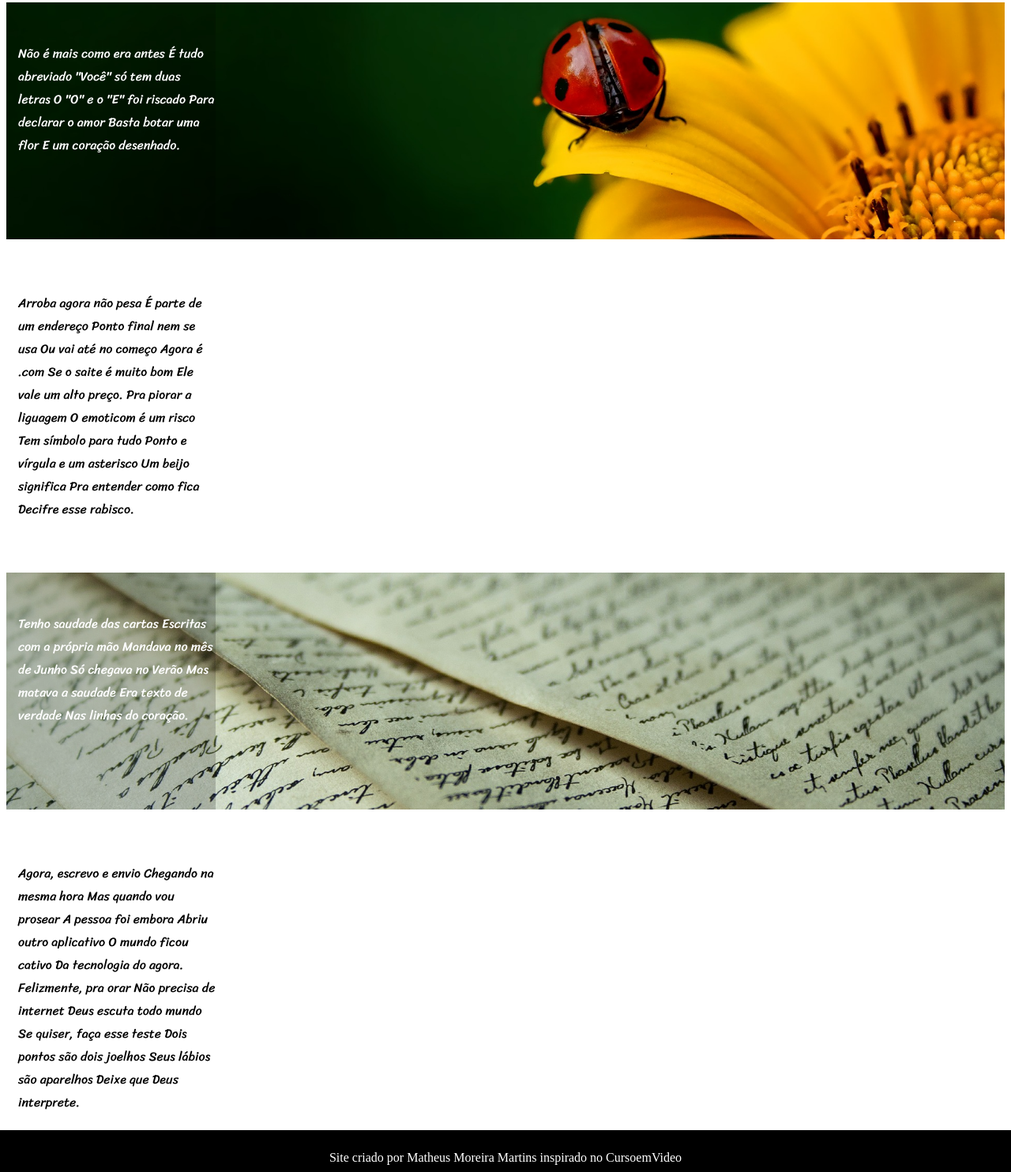
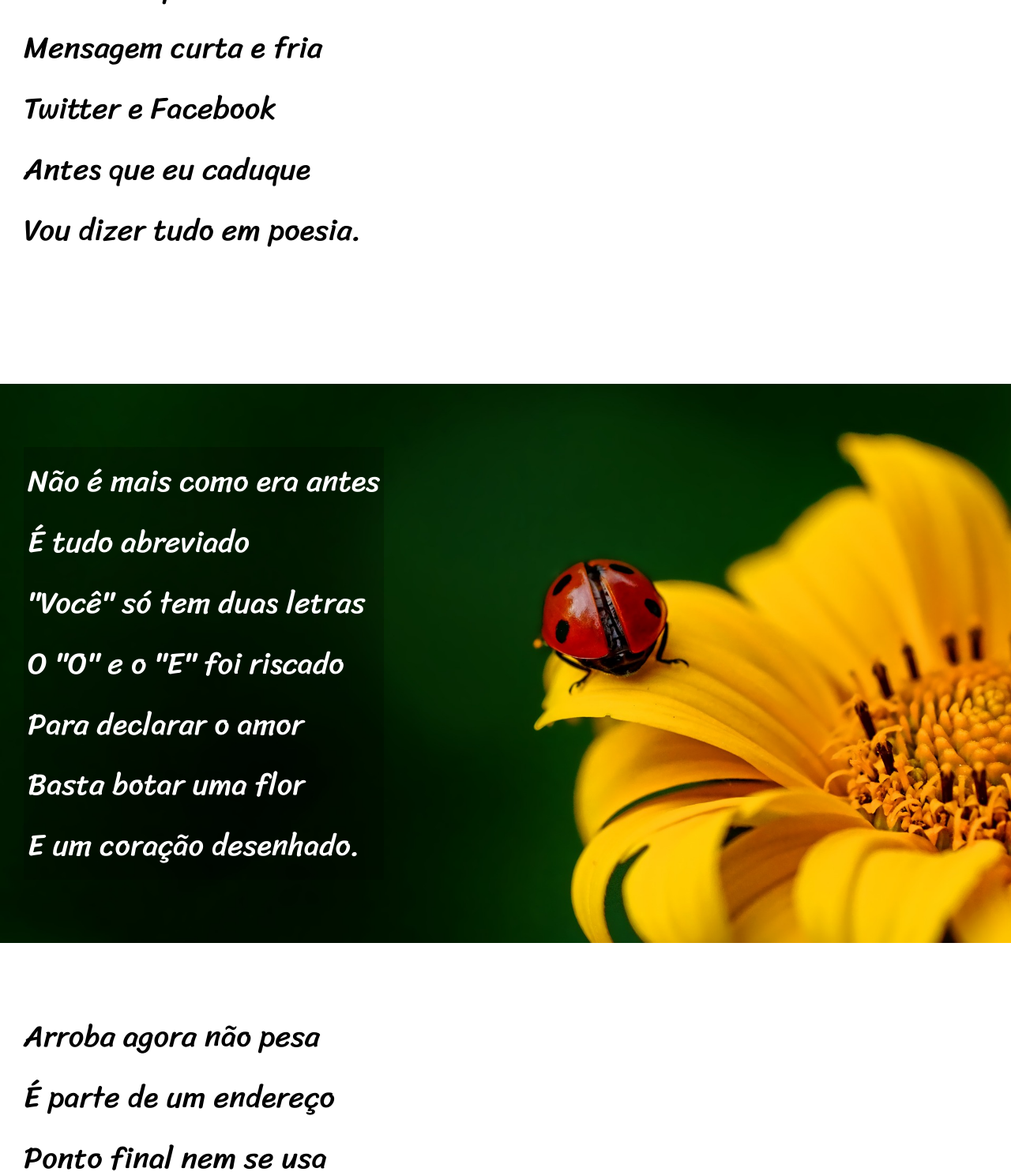
Before and after one commit to matheusmm99/HTML-CSS, a plain HTML site: page desafios/desafio012/index.html in a window 1280 px wide. Shown: the part 557-2041 px from the top of the page at 79% size. Drawn offline with Linux system fonts and the light colour scheme.

Commit message:
atualização final desafio 012

```diff
--- a/desafios/desafio012/index.html
+++ b/desafios/desafio012/index.html
@@ -13,63 +13,74 @@
         <p>Por<a href="https://www.recantodasletras.com.br/poesias/3186743" target="_blank"> Milton Duarte</a></p>
     </header>
     <main>
-        <p>Estou ficando cansado
-            Da tal tecnologia
-            Só se fala por e-mail
-            Mensagem curta e fria
-            Twitter e Facebook
-            Antes que eu caduque
-            Vou dizer tudo em poesia.</p>
-        <div id="flor">
-            <p>
-                Não é mais como era antes
-                É tudo abreviado
-                "Você" só tem duas letras
-                O "O" e o "E" foi riscado
-                Para declarar o amor
-                Basta botar uma flor
+        <div class="branco">
+            <p>Estou ficando cansado <br>
+                Da tal tecnologia <br>
+                Só se fala por e-mail <br>
+                Mensagem curta e fria <br>
+                Twitter e Facebook <br>
+                Antes que eu caduque <br>
+                Vou dizer tudo em poesia.</p>
+        </div>
+        <div class="imagem1">
+            <p id="flor">
+                Não é mais como era antes <br>
+                É tudo abreviado <br>
+                "Você" só tem duas letras <br>
+                O "O" e o "E" foi riscado <br>
+                Para declarar o amor <br>
+                Basta botar uma flor <br>
                 E um coração desenhado.
             </p>
         </div>
-        <p id="grande">Arroba agora não pesa
-            É parte de um endereço
-            Ponto final nem se usa
-            Ou vai até no começo
-            Agora é .com
-            Se o saite é muito bom
-            Ele vale um alto preço.
+        <div class="branco">
+            <p>Arroba agora não pesa <br>
+                É parte de um endereço <br>
+                Ponto final nem se usa <br>
+                Ou vai até no começo <br>
+                Agora é .com <br>
+                Se o saite é muito bom <br>
+                Ele vale um alto preço.
+            </p>
 
-            Pra piorar a liguagem
-            O emoticom é um risco
-            Tem símbolo para tudo
-            Ponto e vírgula e um asterisco
-            Um beijo significa
-            Pra entender como fica
-            Decifre esse rabisco.</p>
-        <div id="pagina">
-            <p>Tenho saudade das cartas
-                Escritas com a própria mão
-                Mandava no mês de Junho
-                Só chegava no Verão
-                Mas matava a saudade
-                Era texto de verdade
+            <p>
+                Pra piorar a liguagem <br>
+                O emoticom é um risco <br>
+                Tem símbolo para tudo <br>
+                Ponto e vírgula e um asterisco <br>
+                Um beijo significa <br>
+                Pra entender como fica <br>
+                Decifre esse rabisco.
+            </p>
+        </div>
+        <div class="imagem2">
+            <p id="pagina">Tenho saudade das cartas <br>
+                Escritas com a própria mão <br>
+                Mandava no mês de Junho <br>
+                Só chegava no Verão <br>
+                Mas matava a saudade <br>
+                Era texto de verdade <br>
                 Nas linhas do coração.</p>
         </div>
-        <p>Agora, escrevo e envio
-            Chegando na mesma hora
-            Mas quando vou prosear
-            A pessoa foi embora
-            Abriu outro aplicativo
-            O mundo ficou cativo
-            Da tecnologia do agora.
+        <div class="branco">
+            <p>Agora, escrevo e envio <br>
+                Chegando na mesma hora <br>
+                Mas quando vou prosear <br>
+                A pessoa foi embora <br>
+                Abriu outro aplicativo <br>
+                O mundo ficou cativo <br>
+                Da tecnologia do agora.
+            </p>
 
-            Felizmente, pra orar
-            Não precisa de internet
-            Deus escuta todo mundo
-            Se quiser, faça esse teste
-            Dois pontos são dois joelhos
-            Seus lábios são aparelhos
-            Deixe que Deus interprete.</p>
+            <p> Felizmente, pra orar <br>
+                Não precisa de internet <br>
+                Deus escuta todo mundo <br>
+                Se quiser, faça esse teste <br>
+                Dois pontos são dois joelhos <br>
+                Seus lábios são aparelhos <br>
+                Deixe que Deus interprete.
+            </p>
+        </div>
     </main>
     <footer>
         <p>Site criado por Matheus Moreira Martins inspirado no CursoemVideo</p>
--- a/desafios/desafio012/style.css
+++ b/desafios/desafio012/style.css
@@ -1,84 +1,93 @@
 @charset "UTF-8";
 
 @font-face {
-    font-family: 'passion';
-    src: url('fontes/passionone/PassionOne-Bold.ttf') format('truetype');
     font-family: 'cordel';
     src: url('fontes/Sriracha/Sriracha-Regular.ttf') format('truetype');
+}
+@font-face {
+    font-family: 'passion';
+    src: url('fontes/passionone/PassionOne-Black.ttf') format('truetype');
+}
+*{
+    padding: 0px;
+    margin: 0px;
+}
 
-}
+
 header{
     background-color: black;
-    padding: 20px;
-    margin: -10px -10px auto -9px;
-    height: 200px;
+}
+h1{
+    padding-top: 50px;
+    color: white;
+    font-family: 'passion', Arial, Helvetica, sans-serif;
+    font-variant: small-caps;
+    text-align: center;
+    font-size: 10vw;
 }
 header > p{
-    color: gray;
     text-align: center;
-    font-size: 15px;
-    margin-top: -40px;
+    color: grey;
+    padding-bottom: 50px;
+    padding-top: 10px;
+}
+a{
+    color: white;
+    text-decoration: none;
 }
 a:hover{
     text-decoration: underline;
-    text-decoration-color: white;
 }
-a{
-    color:white;
-    text-decoration: none;
+main{
+    font-family: 'cordel', Arial, Helvetica, sans-serif;
+    font-size: 3vw;
 }
-h1{
-    color: white;
-    font-family: 'passion', Arial, Helvetica, sans-serif;
-    text-align: center;
-    font-size: 4em;
+.imagem1{
+    background-color: grey;
+    background-image: url('imagens/background001.jpg');
+    background-position: center center;
+    background-attachment: fixed;
+    background-size: cover;
 
 }
-main  p{
-    font-family: 'cordel', Arial, Helvetica, sans-serif;
-    width: 250px;
-    text-align: left;
-    padding-left: 15px;
-    height: 200px;
-    padding-top: 50px;
-    padding-bottom: 40px;
+.imagem1 > p{
+    color: white;
+    background-color: rgba(0, 0, 0, 0.212);
+    display: inline-block;
+    padding: 5px;
+
 }
-#flor{
-    background-image: url('imagens/background001.jpg');
+.imagem2{
+    background-color: grey;
+    background-image: url('imagens/background002.jpg');
+    background-position: center center;
+    background-attachment: fixed;
     background-size: cover;
-    background-attachment: fixed;
-    height: 300px;
-    width: 100%;
-    background-position: center right;
+}
+.imagem2 > p{
+    color: white;
+    background-color: rgba(0, 0, 0, 0.212);
+    display: inline-block;
+    padding: 5px;
+}
+div{
+    padding-top: 10vh;
+    padding-bottom: 10vh;
+    line-height: 2em;
+    padding-left: 30px;
+}
+div > p{
+    padding-bottom: 2em;
+}
 
 
-}
-#pagina{
-    background-image: url('imagens/background002.jpg');
-    background-size: cover;
-    background-attachment: fixed;
-    height: 300px;
-    width: 100%;
-    background-position: center right;
+
+footer{
+    background-color: black;
 
 }
-#grande{
-    padding-bottom: 140px;
-
-}
-div > p{
-    color: white;
-    background-color: rgba(0, 0, 0, 0.192);
-    height: 210px;
-
-
-}
-footer{
-    background-color: black;
+footer > p{
     text-align: center;
     color: white;
-    width: 100%;
-    height: 40px;
-    margin: 100px 0px -10px -10px;
     padding: 10px;
 }
```
